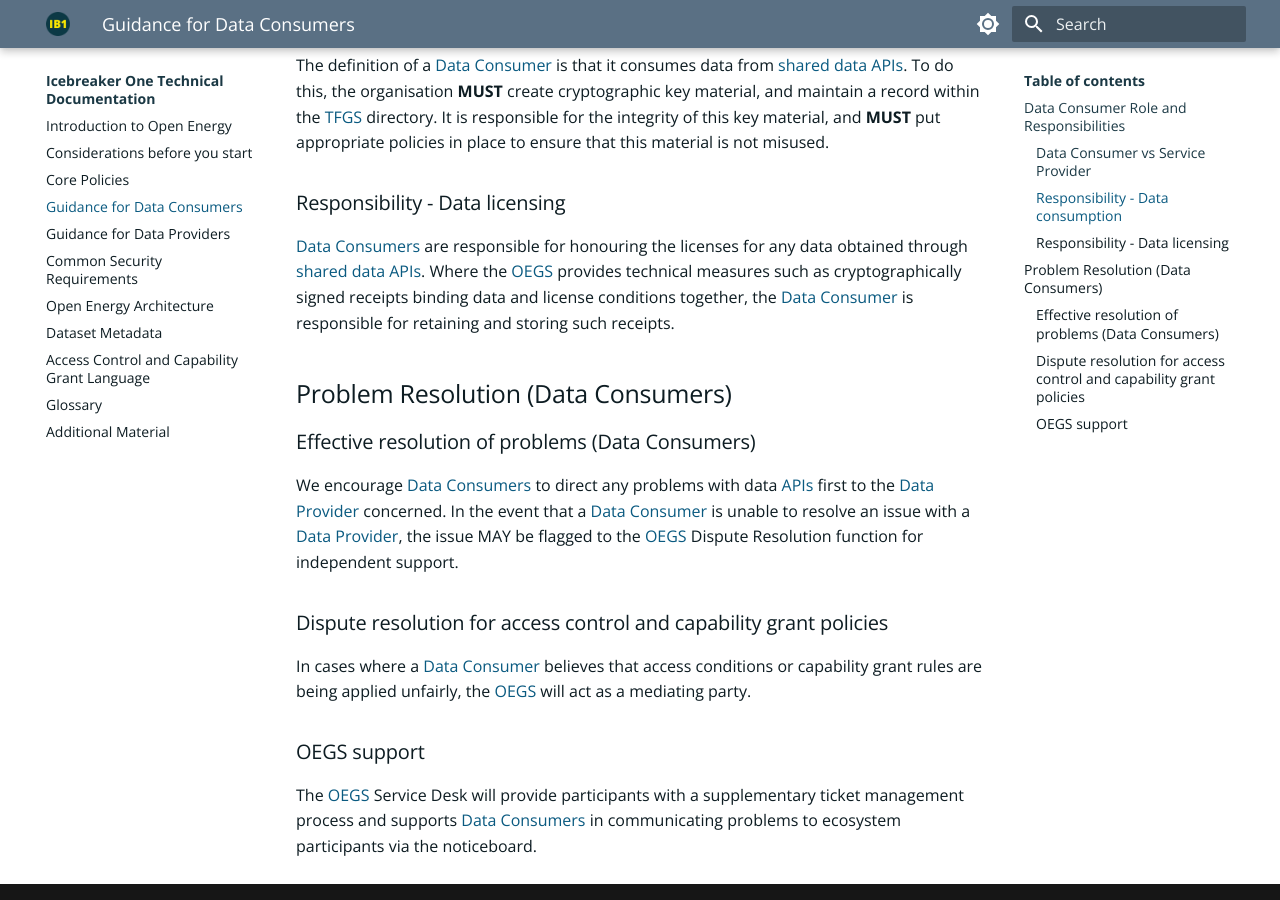
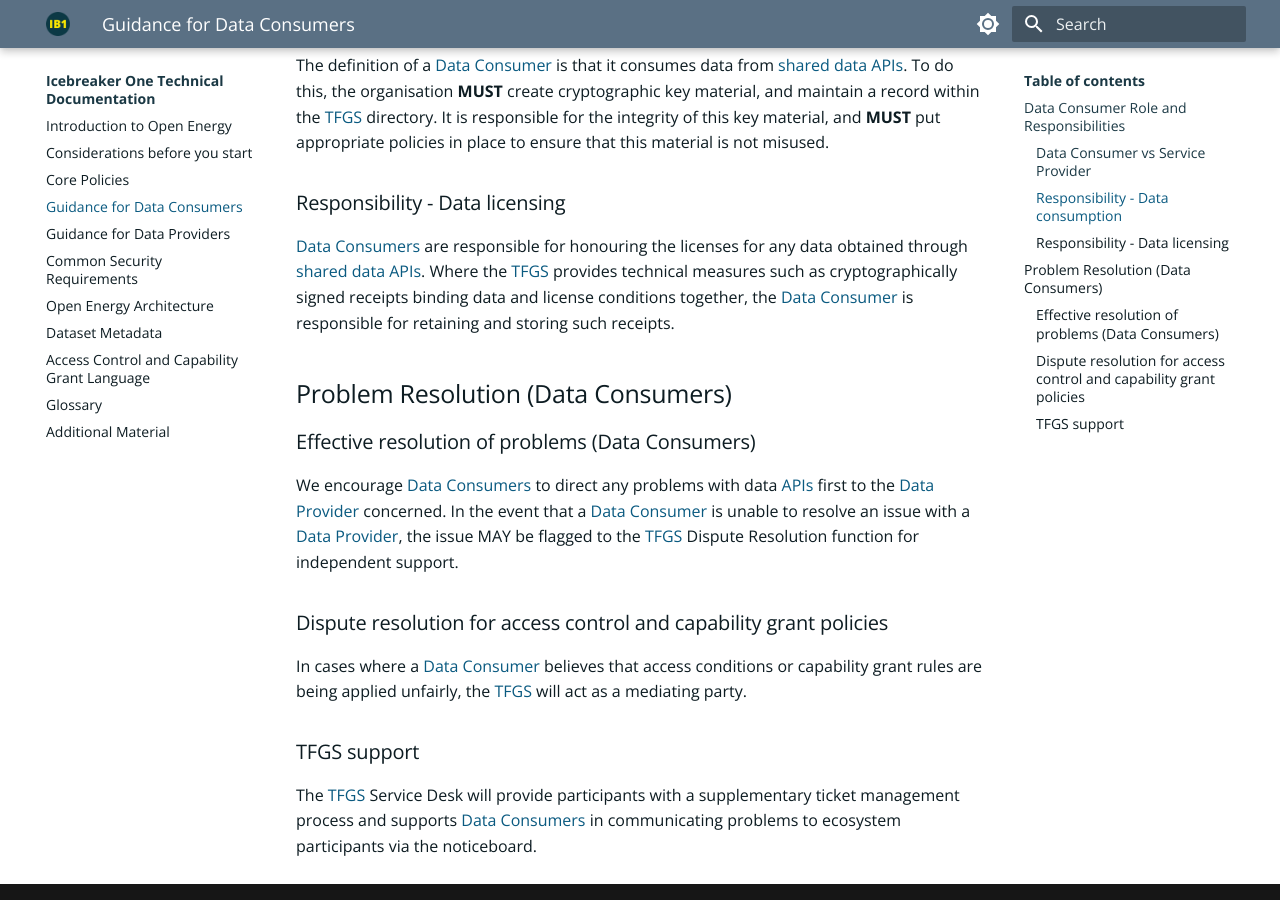
Before and after one commit to icebreakerone/ib1-technical-docs, an MkDocs documentation site: the page built from docs/ops_guidelines/data_consumer_ops_guidelines.md, in a window 1280 px wide and 900 px high, scrolled down 933 px. Built offline with MkDocs 1.6.1 and Material for MkDocs 9.7.7, drawn with Linux system fonts in a browser that asks for light colours; the version menu is left out.

Commit message:
docs/ops_guidelines/data_consumer_ops_guidelines.md updated from https://stackedit.net/

```diff
--- a/docs/ops_guidelines/data_consumer_ops_guidelines.md
+++ b/docs/ops_guidelines/data_consumer_ops_guidelines.md
@@ -22,27 +22,21 @@ The definition of a [Data Consumer](../glossary.md#term-Data-Consumer) is that i
 
 ### Responsibility - Data licensing
 
-[Data Consumers](../glossary.md#term-Data-Consumer) are responsible for honouring the licenses for any data obtained through [shared data](../glossary.md#term-Shared-data) [APIs](../glossary.md#term-Application-programming-interface). Where the [OEGS](../glossary.md#term-Open-Energy-Governance-Service)
-provides technical measures such as cryptographically signed receipts binding data and license conditions together, the
-[Data Consumer](../glossary.md#term-Data-Consumer) is responsible for retaining and storing such receipts.
+[Data Consumers](../glossary.md#term-Data-Consumer) are responsible for honouring the licenses for any data obtained through [shared data](../glossary.md#term-Shared-data) [APIs](../glossary.md#term-Application-programming-interface). Where the [TFGS](../glossary.md#term-Trust-Framework-Governance-Service) provides technical measures such as cryptographically signed receipts binding data and license conditions together, the [Data Consumer](../glossary.md#term-Data-Consumer) is responsible for retaining and storing such receipts.
 
 ## Problem Resolution (Data Consumers)
 
 ### Effective resolution of problems (Data Consumers)
 
-We encourage [Data Consumers](../glossary.md#term-Data-Consumer) to direct any problems with data [APIs](../glossary.md#term-Application-programming-interface) first to the [Data Provider](../glossary.md#term-Data-Provider) concerned. In the event
-that a [Data Consumer](../glossary.md#term-Data-Consumer) is unable to resolve an issue with a [Data Provider](../glossary.md#term-Data-Provider), the issue MAY be flagged to the [OEGS](../glossary.md#term-Open-Energy-Governance-Service) Dispute
-Resolution function for independent support.
+We encourage [Data Consumers](../glossary.md#term-Data-Consumer) to direct any problems with data [APIs](../glossary.md#term-Application-programming-interface) first to the [Data Provider](../glossary.md#term-Data-Provider) concerned. In the event that a [Data Consumer](../glossary.md#term-Data-Consumer) is unable to resolve an issue with a [Data Provider](../glossary.md#term-Data-Provider), the issue MAY be flagged to the [TFGS](../glossary.md#term-Trust-Framework-Governance-Service) Dispute Resolution function for independent support.
 
 ### Dispute resolution for access control and capability grant policies
 
-In cases where a [Data Consumer](../glossary.md#term-Data-Consumer) believes that access conditions or capability grant rules are being applied unfairly, the [OEGS](../glossary.md#term-Open-Energy-Governance-Service)
-will act as a mediating party.
+In cases where a [Data Consumer](../glossary.md#term-Data-Consumer) believes that access conditions or capability grant rules are being applied unfairly, the [TFGS](../glossary.md#term-Trust-Framework-Governance-Service) will act as a mediating party.
 
-### OEGS support
+### TFGS support
 
-The [OEGS](../glossary.md#term-Open-Energy-Governance-Service) Service Desk will provide participants with a supplementary ticket management process and supports [Data Consumers](../glossary.md#term-Data-Consumer)
-in communicating problems to ecosystem participants via the noticeboard.
+The [TFGS](../glossary.md#term-Trust-Framework-Governance-Service) Service Desk will provide participants with a supplementary ticket management process and supports [Data Consumers](../glossary.md#term-Data-Consumer) in communicating problems to ecosystem participants via the noticeboard.
 <!--stackedit_data:
-eyJoaXN0b3J5IjpbMTMwODU5NDU1OCw3Mjc1NjA0MzFdfQ==
+eyJoaXN0b3J5IjpbLTE2Mjk4MTEzNTIsNzI3NTYwNDMxXX0=
 -->
```
